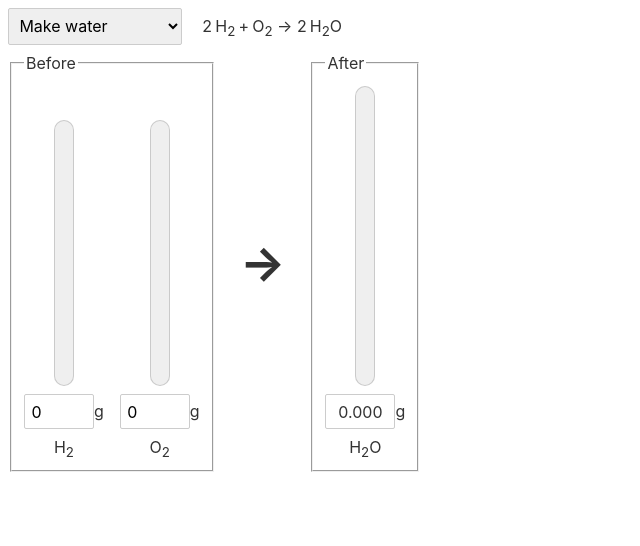
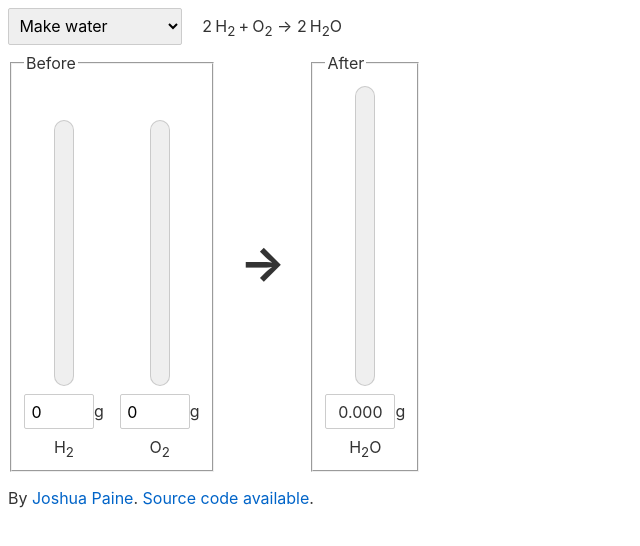
Before and after one commit to midnightmonster/limiting-reagents, a Svelte app: page / in a window 1280 px wide. Shown: the top 546 px of the page, without its empty margins (0-640 px from the left). Built offline with nearby package versions, Linux system fonts and the light colour scheme.

Commit message:
add byline

```diff
--- a/src/App.svelte
+++ b/src/App.svelte
@@ -77,6 +77,7 @@ const htmlOptimum = (optimum,value)=>(optimum > maxInput && value==maxInput) ? m
 		</div>
 	</fieldset>
 </div>
+<p>By <a href="https://letterblock.com/">Joshua Paine</a>. <a href="https://github.com/midnightmonster/limiting-reagents">Source code available</a>.</p>
 </main>
 
 <style>
```
